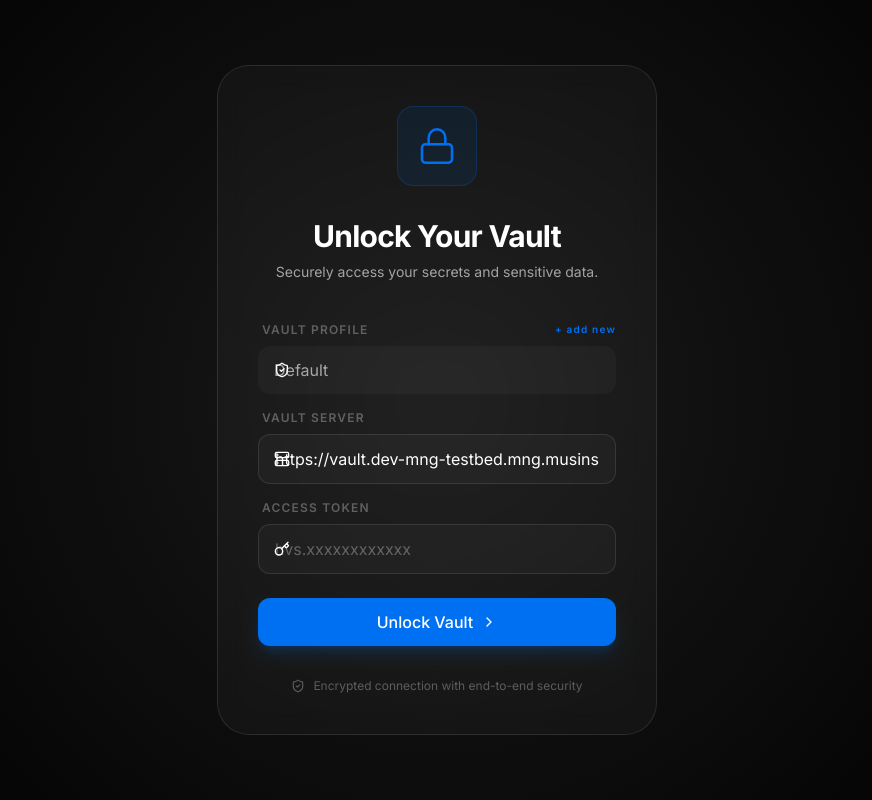
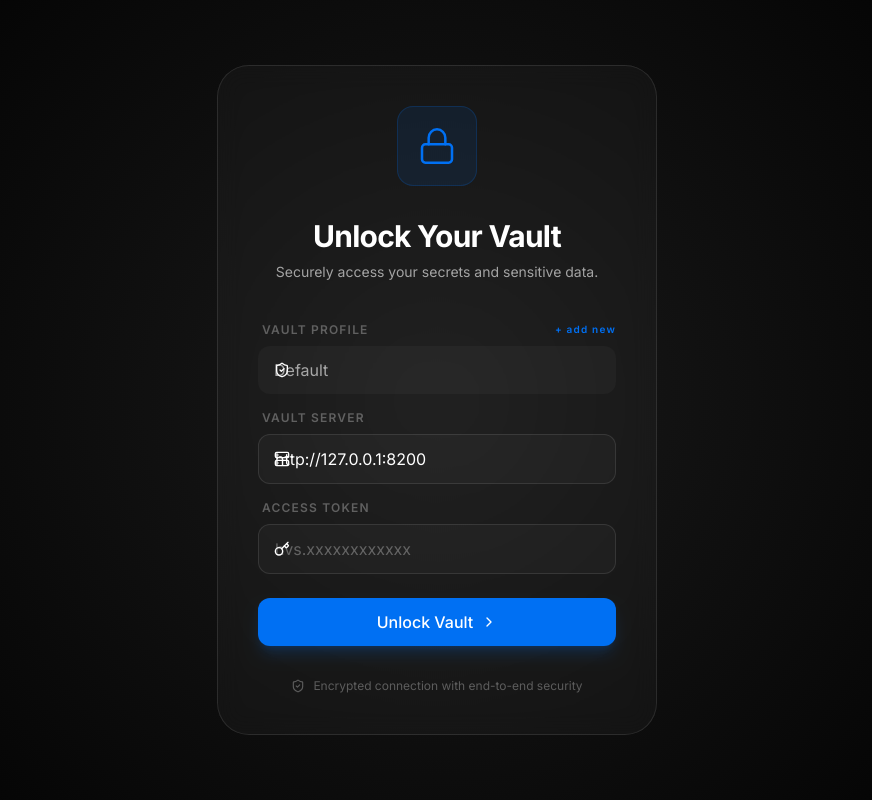
Before and after one commit to beewee22/vault-1, a React (Vite) app: page / in a window 1280 px wide. Shown: the whole page, without its empty margins (203-1075 px from the left). Built offline with nearby package versions, Linux system fonts and the light colour scheme.

Commit message:
fix(config): replace internal URLs with localhost defaults

```diff
--- a/src/components/AddProfileModal.tsx
+++ b/src/components/AddProfileModal.tsx
@@ -5,7 +5,7 @@ import { AUTH_METHODS, type VaultProfile, type AuthMethod } from "../types";
 
 function AddProfileModal({ onClose, onSave }: { onClose: () => void, onSave: (profile: Omit<VaultProfile, "id">) => void }) {
     const [name, setName] = useState("");
-    const [url, setUrl] = useState("http://0.0.0.0:8200");
+    const [url, setUrl] = useState("http://127.0.0.1:8200");
     const [authMethod, setAuthMethod] = useState<AuthMethod>("token");
     const [fieldValues, setFieldValues] = useState<Record<string, string>>({});
     const [isValidating, setIsValidating] = useState(false);
--- a/src/stores/profile.ts
+++ b/src/stores/profile.ts
@@ -2,7 +2,7 @@ import { proxy, subscribe } from 'valtio'
 import { migrateProfiles, type VaultProfile } from '../types'
 
 const saved = typeof localStorage !== 'undefined' ? localStorage.getItem('vault_profiles') : null
-const parsed = saved ? JSON.parse(saved) : [{ id: 'default', name: 'Default', url: 'https://vault.dev-mng-testbed.mng.musinsa.io', token: '' }]
+const parsed = saved ? JSON.parse(saved) : [{ id: 'default', name: 'Default', url: 'http://127.0.0.1:8200', token: '' }]
 const migrated = migrateProfiles(parsed)
 
 const savedActiveId = typeof localStorage !== 'undefined' ? localStorage.getItem('vault_active_profile') : null
```
